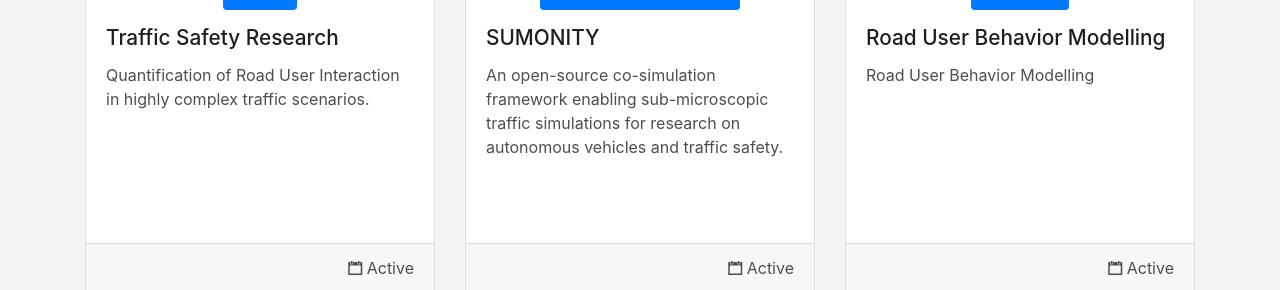
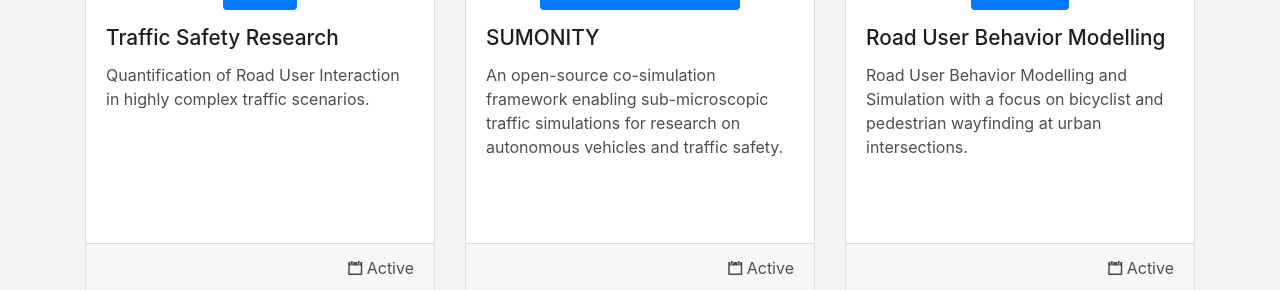
Before and after one commit to johannes-lindner/johannes-lindner.github.io, a Jekyll site: the page built from index.html, in a window 1280 px wide and 900 px high, scrolled down 1795 px, cut to the strip 195-485 px from the top of the window. Built offline with Jekyll 4.4.1, drawn with Linux system fonts in a browser that asks for light colours; some web fonts are replaced.

Commit message:
small fixes

```diff
--- a/_projects/road-user-behavior.md
+++ b/_projects/road-user-behavior.md
@@ -1,7 +1,7 @@
 ---
 title: Road User Behavior Modelling
 category: Modelling
-description: Road User Behavior Modelling
+description: Road User Behavior Modelling and Simulation with a focus on bicyclist and pedestrian wayfinding at urban intersections.
 status: Active
 image: /img/pathsOnMap.png
 order: 3
```
Also changed, not shown: _projects/safety-research.md (+3 -2 lines).
